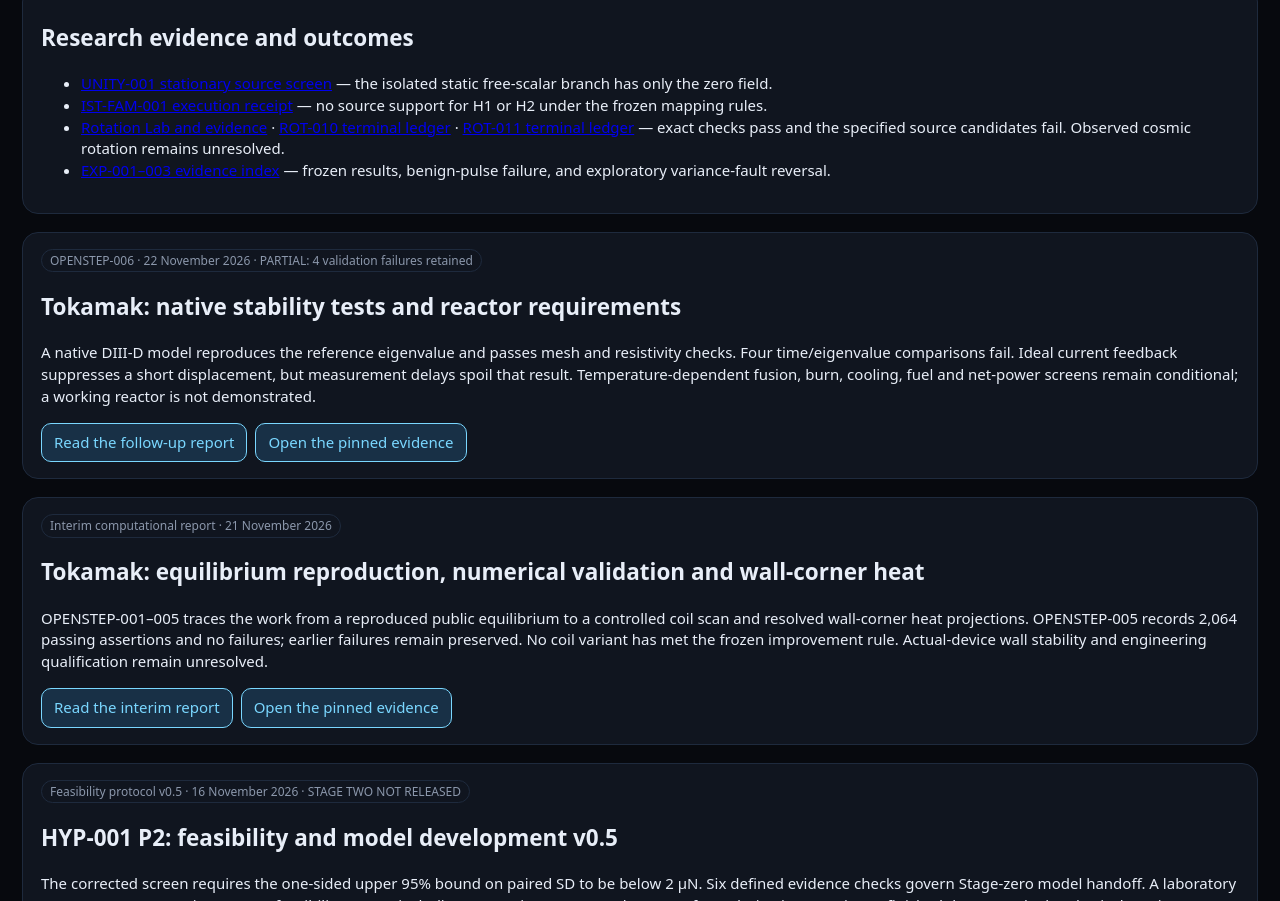
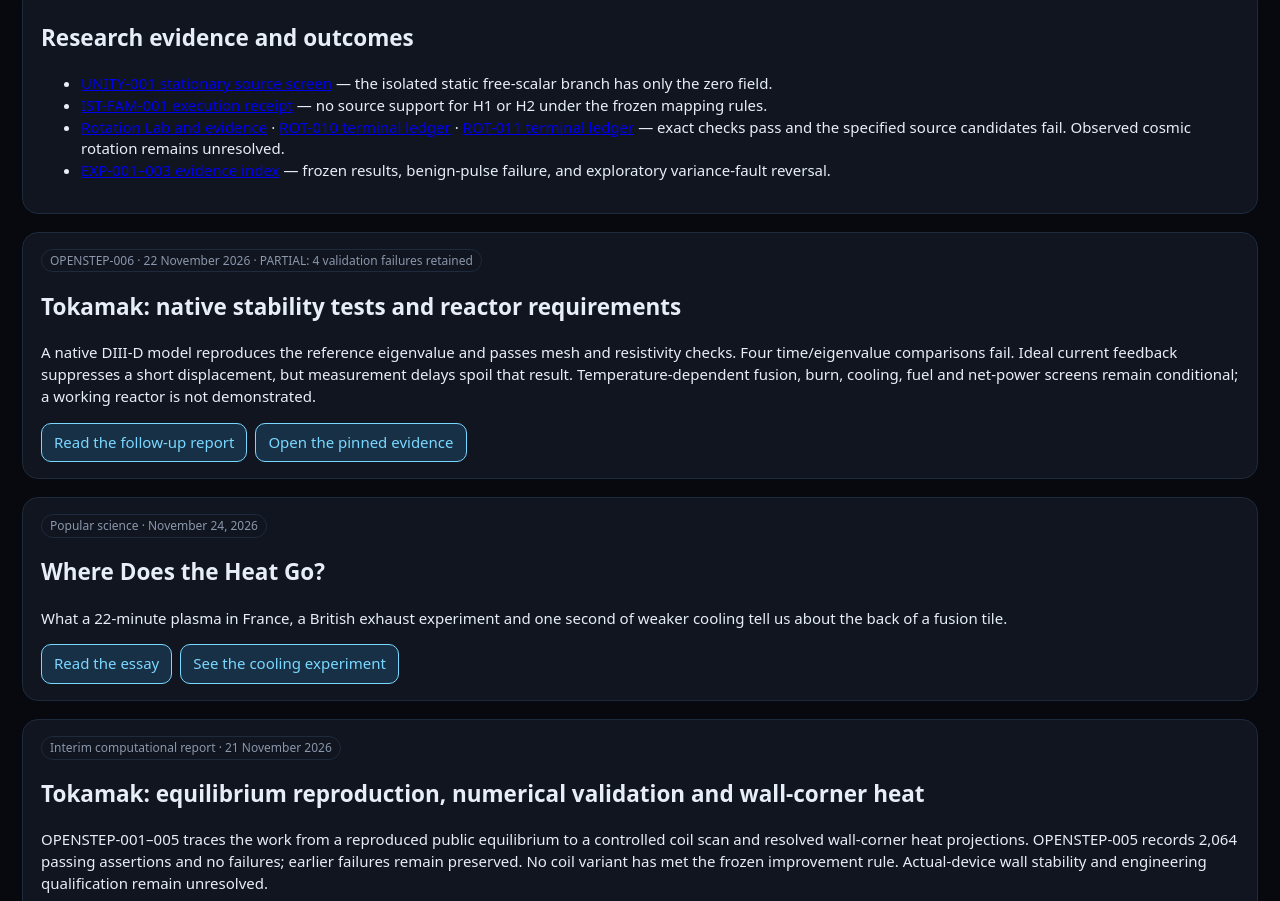
Before and after one commit to enuminous/papers, a plain HTML site: page index.html in a window 1280 px wide. Shown: the part 324-1225 px from the top of the page. Drawn offline with nearby package versions, Linux system fonts and the light colour scheme.

Commit message:
Publish Where Does the Heat Go? with the pinned Tokamak experiment

```diff
--- a/index.html
+++ b/index.html
@@ -70,6 +70,13 @@
   <h2 id="openstep-006-title">Tokamak: native stability tests and reactor requirements</h2>
   <p>A native DIII-D model reproduces the reference eigenvalue and passes mesh and resistivity checks. Four time/eigenvalue comparisons fail. Ideal current feedback suppresses a short displacement, but measurement delays spoil that result. Temperature-dependent fusion, burn, cooling, fuel and net-power screens remain conditional; a working reactor is not demonstrated.</p>
   <div class="actions"><a href="https://github.com/enuminous/papers/blob/main/Tokamak-Native-Stability-and-Reactor-Requirements-OPENSTEP-006-2026-11-22.md">Read the follow-up report</a><a href="https://github.com/enuminous/Tokamak/tree/7f2842f3086fae73ad51c1b784830862c314658f/benchmarks/openstep-006">Open the pinned evidence</a></div>
+</aside>
+
+<aside class="card" aria-labelledby="where-heat-goes-title" style="grid-column:1/-1">
+  <span class="pill">Popular science · November 24, 2026</span>
+  <h2 id="where-heat-goes-title">Where Does the Heat Go?</h2>
+  <p>What a 22-minute plasma in France, a British exhaust experiment and one second of weaker cooling tell us about the back of a fusion tile.</p>
+  <div class="actions"><a href="https://github.com/enuminous/papers/blob/main/Where-Does-the-Heat-Go-2026-11-24.md">Read the essay</a><a href="https://github.com/enuminous/Tokamak/tree/0aa630b4d7e7d825f256f4ac440b5cdd6f8320e3/benchmarks/openstep-009">See the cooling experiment</a></div>
 </aside>
 
 <aside class="card" aria-labelledby="tokamak-interim-title" style="grid-column:1/-1">
```
Also changed, not shown: 2 other files.
